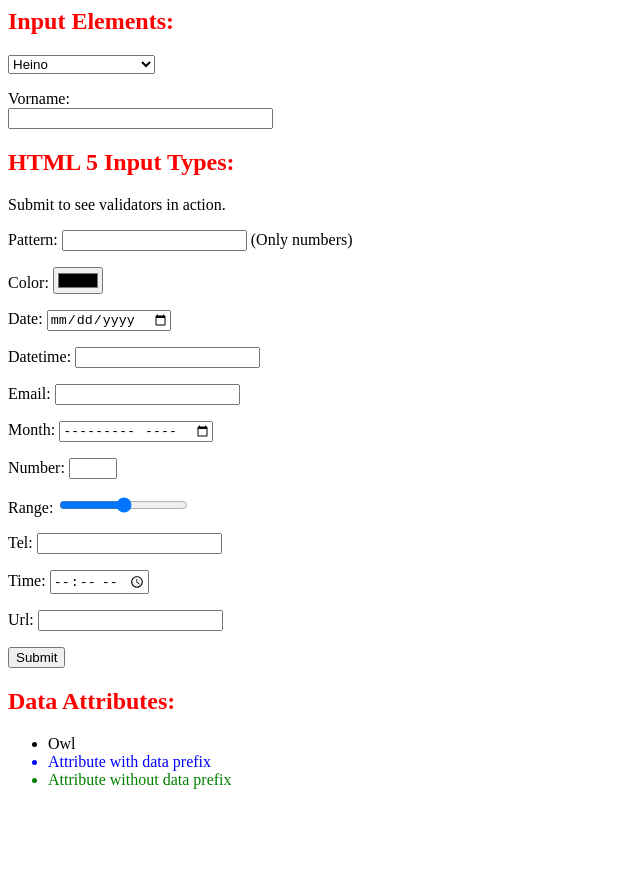
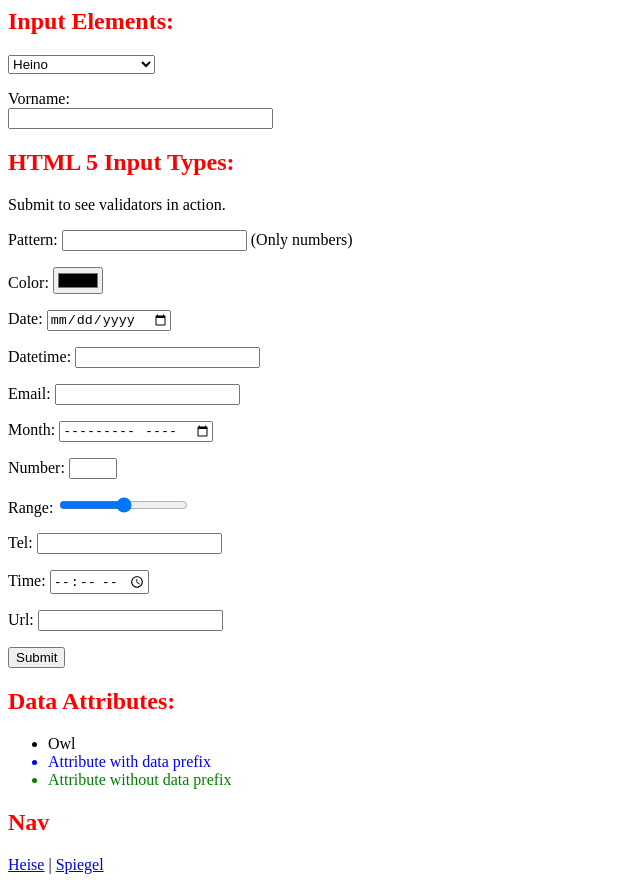
Before and after one commit to cheld/code-snippets, a website: page web/html-test.html in a window 1280 px wide. Shown: the whole page, without its empty margins (0-640 px from the left). Before the commit the page ends 805 px from the top, so only its background shows below. Drawn offline with Linux system fonts and the light colour scheme.

Commit message:
added nav tag

```diff
--- a/web/html-test.html
+++ b/web/html-test.html
@@ -48,5 +48,11 @@
       var elementWithoutPrefix = document.querySelector("#new-attr");
       elementWithoutPrefix.style.color = elementWithoutPrefix.getAttribute('newAttr');
     </script>
+
+    <h2>Nav</h2>
+    <nav>
+      <a href="http://www.heise.de">Heise</a> |
+      <a href="http://www.spiegel.de">Spiegel</a>
+    </nav>
   </body>
 </html>
```
